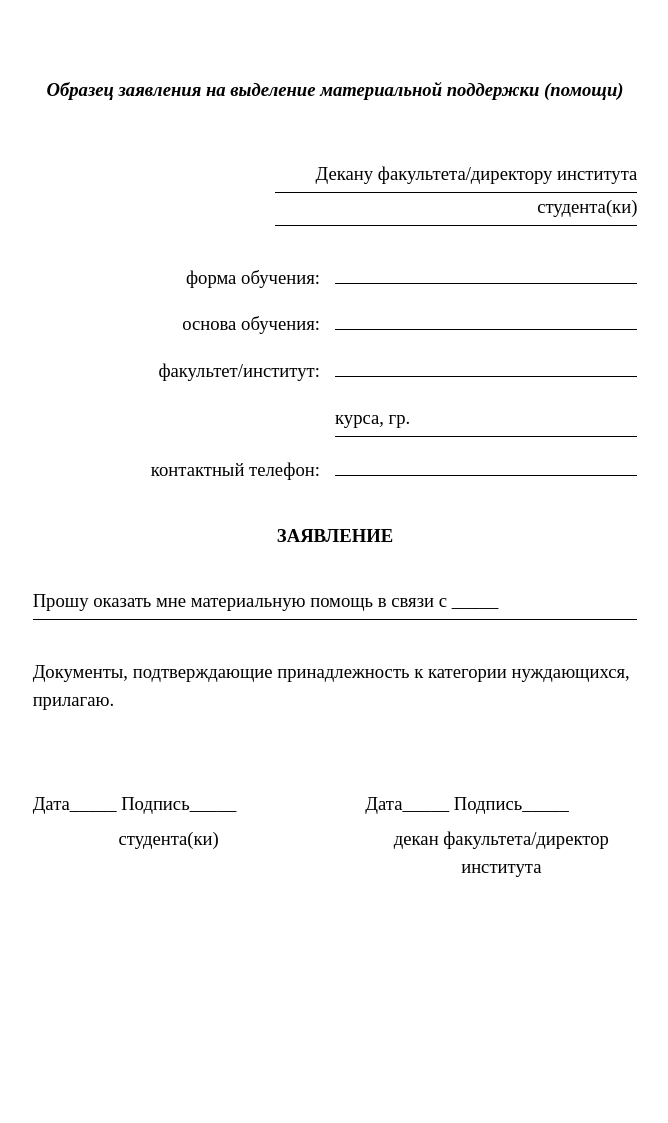
After one commit to korneyaitmatoff/scaling-spork-gui, a Flask app: template src/templates/incoming_request_result.html in a window 1280 px wide. The commit adds this page. Shown: the whole page, without its empty margins (305-973 px from the left). Run offline with Flask 3, Linux system fonts and the light colour scheme; the template is opened without the code that fills it, so the values that code supplies are empty; some libraries are stand-ins or nearby versions.

Commit message:
add incoming request pages

```diff
--- a/config.py
+++ b/config.py
@@ -1,3 +1,3 @@
 from os import environ
 
-API_HOST = environ.get("API_HOST", "http://localhost:8001")
+API_HOST = environ.get("API_HOST", "http://localhost:8002")
--- a/src/forms/search_student.py
+++ b/src/forms/search_student.py
@@ -5,5 +5,5 @@ from wtforms.validators import DataRequired
 
 
 class SearchStudent(FlaskForm):
-    name = StringField(label="ФИО", validators=[DataRequired()])
+    name = StringField(label="Введите имя", validators=[DataRequired()])
     submit = SubmitField()
--- /dev/null
+++ b/src/templates/incoming_request_result.html
@@ -0,0 +1,156 @@
+{% extends "base.html" %}
+
+{% block content %}
+    <div class="a4-document">
+        <div class="document-header">
+            <p class="document-title">Образец заявления на выделение материальной поддержки (помощи)</p>
+        </div>
+
+        <div class="document-body">
+            <div class="address-block" style="text-align: right;">
+                <p>Декану факультета/директору института</p>
+                <div class="underline-field" style="width: 60%; margin-left: auto;">
+                    {{ data.dean_name }}
+                </div>
+                <p>студента(ки)</p>
+                <div class="underline-field" style="width: 60%; margin-left: auto;">
+                    {{ data.student_name }}
+                </div>
+            </div>
+
+            <div class="info-block" style="text-align: right;">
+                <div class="info-row">
+                    <span class="info-label">форма обучения:</span>
+                    <div class="underline-field" style="width: 50%; margin-left: 2mm;">
+                        {{ data.education_form }}
+                    </div>
+                </div>
+                <div class="info-row">
+                    <span class="info-label">основа обучения:</span>
+                    <div class="underline-field" style="width: 50%; margin-left: 2mm;">
+                        {{ data.education_basis }}
+                    </div>
+                </div>
+                <div class="info-row">
+                    <span class="info-label">факультет/институт:</span>
+                    <div class="underline-field" style="width: 50%; margin-left: 2mm;">
+                        {{ data.faculty }}
+                    </div>
+                </div>
+                <div class="info-row">
+                    <div class="underline-field" style="width: 50%; margin-left: auto;">
+                        {{ data.course }} курса, гр. {{ data.group }}
+                    </div>
+                </div>
+                <div class="info-row">
+                    <span class="info-label">контактный телефон:</span>
+                    <div class="underline-field" style="width: 50%; margin-left: 2mm;">
+                        {{ data.phone }}
+                    </div>
+                </div>
+            </div>
+
+            <div class="application-title">
+                ЗАЯВЛЕНИЕ
+            </div>
+
+            <div class="reason-block">
+                <p>Прошу оказать мне материальную помощь в связи с _____</p>
+                <div class="underline-field">{{ data.reason }}</div>
+            </div>
+
+            <div class="attachment-block">
+                <p>Документы, подтверждающие принадлежность к категории нуждающихся, прилагаю.</p>
+            </div>
+
+            <div class="signature-block">
+                <div class="signature-left">
+                    <p>Дата_____ Подпись_____</p>
+                    <p class="signature-label">студента(ки)</p>
+                </div>
+                <div class="signature-right">
+                    <p>Дата_____ Подпись_____</p>
+                    <p class="signature-label">декан факультета/директор института</p>
+                </div>
+            </div>
+        </div>
+    </div>
+
+    <style>
+        .a4-document {
+            width: 210mm;
+            min-height: 297mm;
+            margin: 0 auto;
+            padding: 20mm 25mm;
+            background: white;
+            box-shadow: 0 0 5px rgba(0,0,0,0.1);
+            font-family: "Times New Roman", Times, serif;
+            font-size: 14pt;
+            line-height: 1.5;
+            color: black;
+        }
+
+        .document-header {
+            text-align: center;
+            margin-bottom: 15mm;
+        }
+
+        .document-title {
+            font-weight: bold;
+            font-style: italic;
+            margin-bottom: 10mm;
+        }
+
+        .address-block, .info-block, .reason-block, .attachment-block {
+            margin-bottom: 10mm;
+        }
+
+        .info-row {
+            display: flex;
+            justify-content: flex-end;
+            align-items: baseline;
+            margin-bottom: 5mm;
+            width: 100%;
+        }
+
+        .info-label {
+            margin-right: 2mm; /* Уменьшено с 5mm до 2mm */
+            white-space: nowrap;
+        }
+
+        .underline-field {
+            border-bottom: 1px solid black;
+            min-width: 50mm;
+            padding-bottom: 1mm;
+            text-align: left;
+        }
+
+        .application-title {
+            text-align: center;
+            font-weight: bold;
+            text-transform: uppercase;
+            margin: 10mm 0;
+        }
+
+        .reason-note {
+            font-size: 0.9em;
+            margin-left: 10mm;
+            color: #555;
+        }
+
+        .signature-block {
+            display: flex;
+            justify-content: space-between;
+            margin-top: 20mm;
+        }
+
+        .signature-left, .signature-right {
+            width: 45%;
+        }
+
+        .signature-label {
+            text-align: center;
+            margin-top: 2mm;
+        }
+    </style>
+{% endblock %}
--- a/src/templates/students.html
+++ b/src/templates/students.html
@@ -9,7 +9,8 @@
             <div class="mt-2">
                 <form method="GET" action="#">
                     {{ search_form.name(
-                        class_="w-full px-3 py-2 border rounded-md focus:outline-none focus:ring-1 focus:ring-blue-500"
+                        class_="w-full px-3 py-2 border rounded-md focus:outline-none focus:ring-1 focus:ring-blue-500 mb-5",
+                        placeholder_="Введите имя"
                         )
                     }}
                     {{ search_form.submit(class_="w-full bg-blue-600 hover:bg-blue-700 text-white font-medium py-2 px-4 rounded-md transition duration-200") }}
@@ -33,7 +34,6 @@
         </div>
     </div>
 
-    <!-- Основной контент -->
     <div class="flex-1 p-6 overflow-y-auto">
         <div class="bg-white rounded-lg shadow-md p-6 mb-6">
             <h2 class="text-xl font-semibold mb-4">Добавить студента</h2>
```
Also changed, not shown: src/api/api_client.py (+21 -0 lines), src/forms/incoming_request.py (added, +25 -0 lines), src/routes.py (+39 -3 lines), src/templates/incoming_request.html (added, +216 -0 lines).
